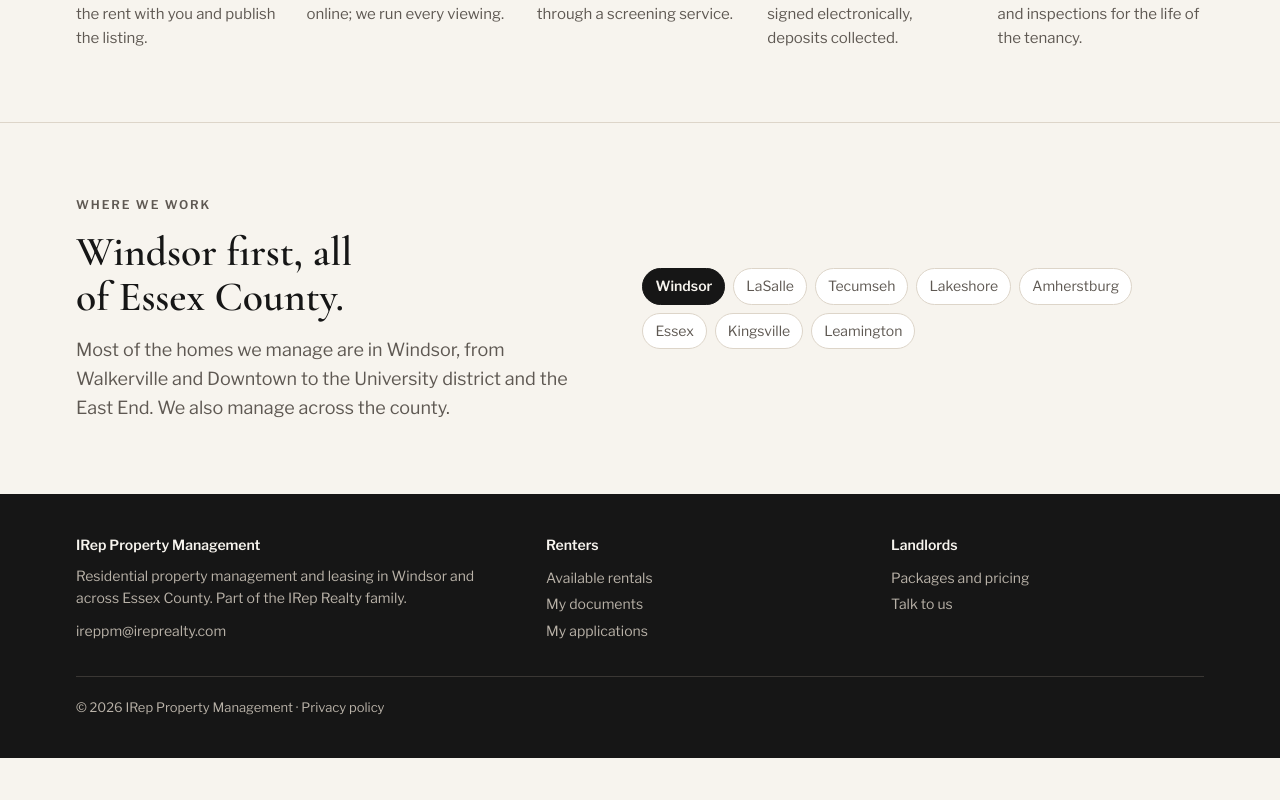
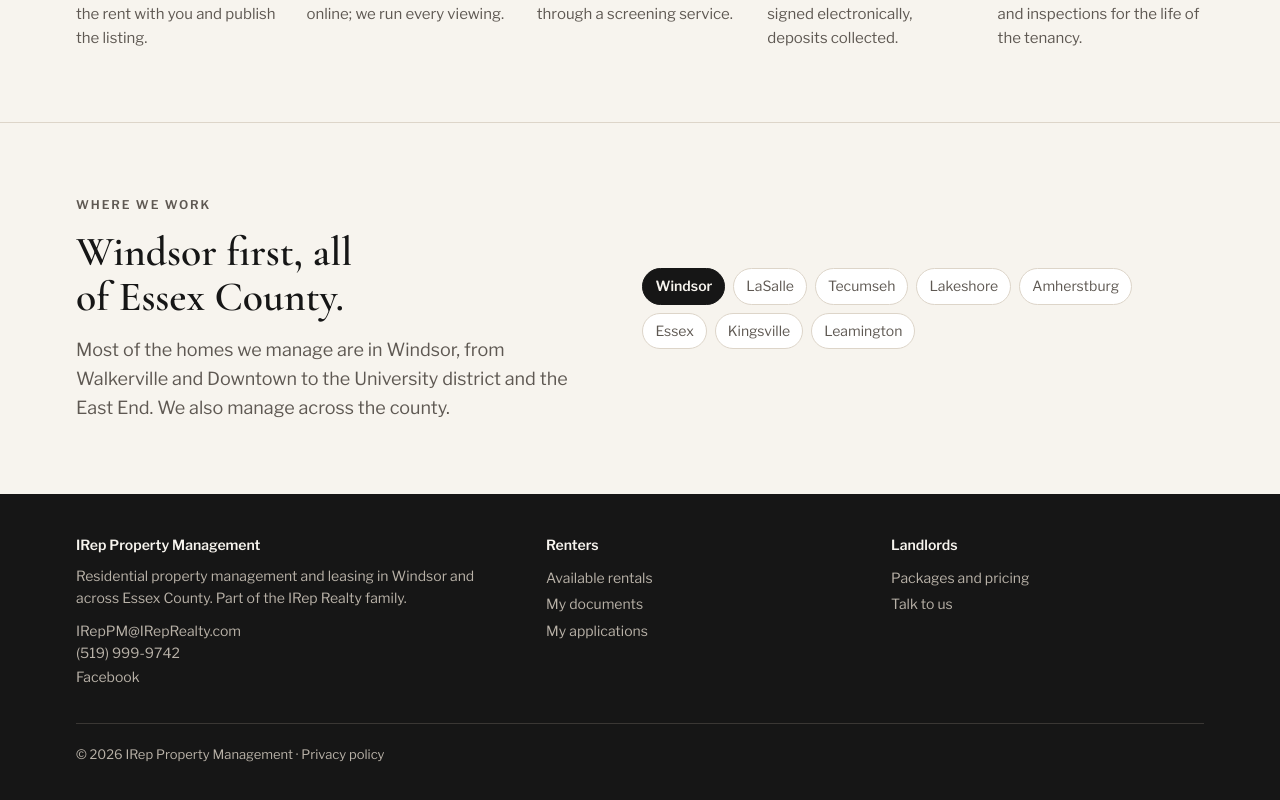
Before and after one commit to administration-code/ireppm, a Next.js app: page / in a window 1280 px wide. Shown: the part 1355-2155 px from the top of the page. Before the commit the page ends 2113 px from the top, so only its background shows below. Built offline with nearby package versions, Linux system fonts and the light colour scheme; no server answers; the database is empty.

Commit message:
Update contact details and add Facebook link

```diff
--- a/src/components/Footer.js
+++ b/src/components/Footer.js
@@ -11,6 +11,11 @@ export default function Footer() {
           Realty family.
           <div style={{ marginTop: 10 }}>{SITE.email}</div>
           {SITE.phone ? <div>{SITE.phone}</div> : null}
+          {SITE.facebook ? (
+            <a href={SITE.facebook} target="_blank" rel="noopener noreferrer">
+              Facebook
+            </a>
+          ) : null}
         </div>
         <div>
           <b>Renters</b>
--- a/src/lib/site.js
+++ b/src/lib/site.js
@@ -3,9 +3,10 @@ export const SITE = {
   name: "IRep Property Management",
   shortName: "IRep PM",
   url: "https://ireppm.ca",
-  email: "ireppm@ireprealty.com",
-  phone: null, // e.g. "519-555-0123"
-  address: null, // e.g. "123 Ouellette Ave, Windsor, ON"
+  email: "IRepPM@IRepRealty.com",
+  phone: "(519) 999-9742",
+  address: "6-2557 Dougall Ave, Suite 223, Windsor, ON N8X 1T5",
+  facebook: "https://www.facebook.com/IRepPM",
   hours: null, // e.g. "Mon–Fri, 9 am – 5 pm"
   primaryCity: "Windsor",
   towns: [
```
Also changed, not shown: src/app/about/page.js (+8 -0 lines).
